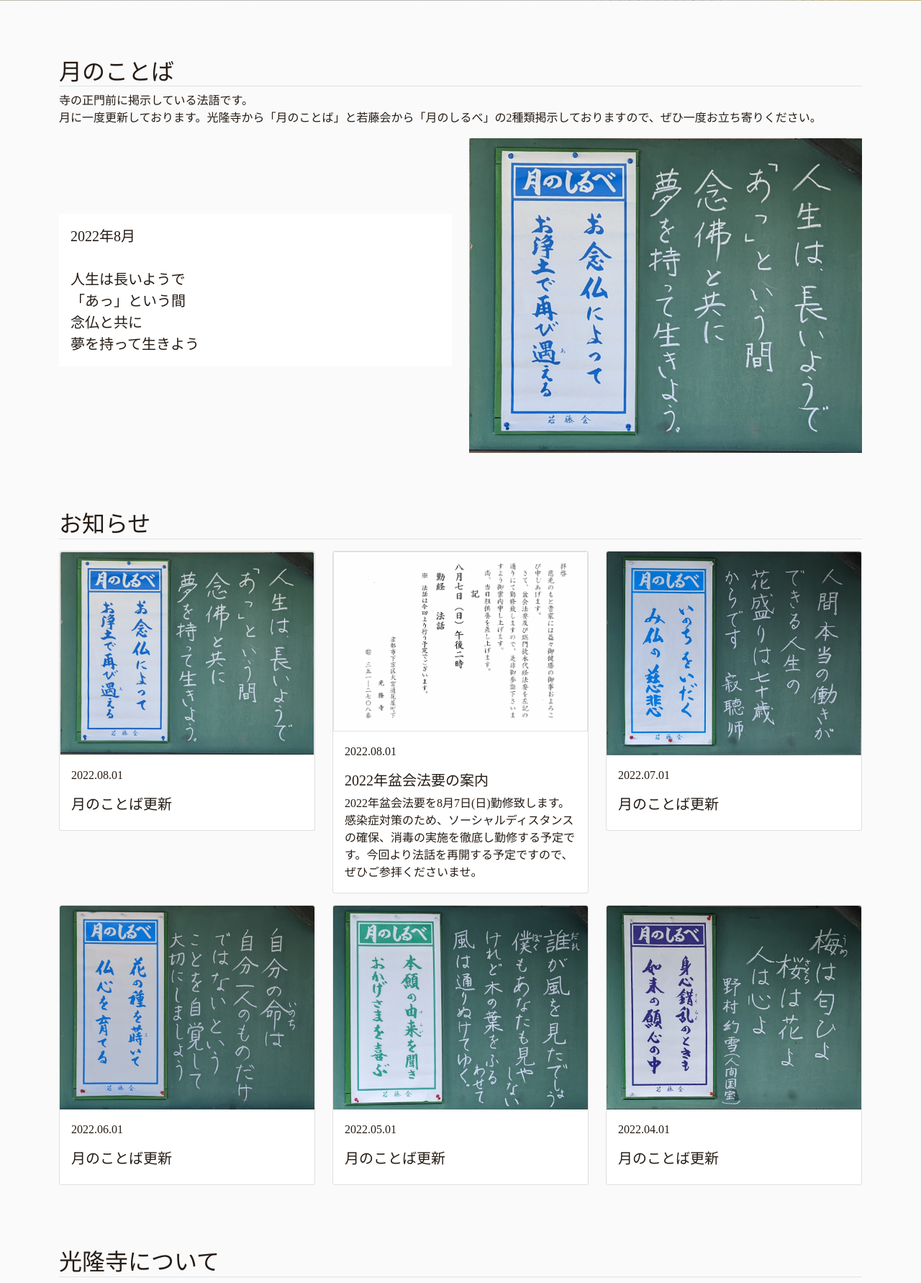
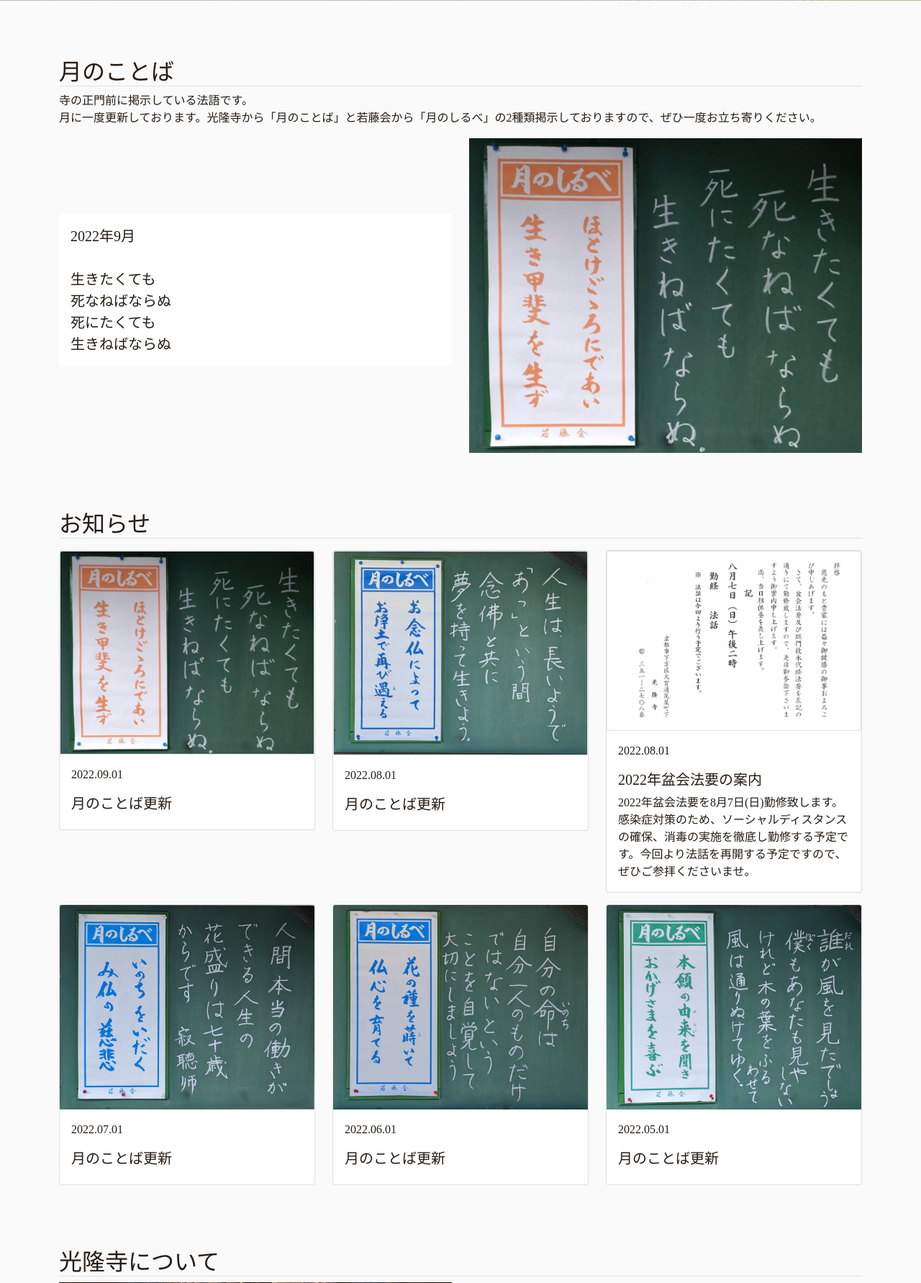
Before and after one commit to Private-Kawa/tera-project-3, a PHP site: page / in a window 1280 px wide. Shown: the part 719-2501 px from the top of the page at 72% size. Run offline with PHP 8.4, Linux system fonts and the light colour scheme; some libraries are stand-ins or nearby versions; some web fonts are replaced.

Commit message:
add word202209

```diff
--- a/index.php
+++ b/index.php
@@ -8,7 +8,8 @@
 	<title>京都大宮花屋町の光隆寺 | 浄土真宗本願寺派 光隆寺</title>
 	<!-- SEO -->
 	<meta name="keywords" content="浄土真宗,京都,寺院,本願寺派,浄土真宗本願寺派,本願寺,真宗">
-	<meta name="description" content="浄土真宗本願寺派の光隆寺の公式ホームページです。寺院前に掲示している法語、日々の勤行の様子などを掲載しております。本寺は1670年に能化知空師により開かれ、現住職は第12代の河原知広が勤めております。">
+	<meta name="description"
+		content="浄土真宗本願寺派の光隆寺の公式ホームページです。寺院前に掲示している法語、日々の勤行の様子などを掲載しております。本寺は1670年に能化知空師により開かれ、現住職は第12代の河原知広が勤めております。">
 	<!-- og -->
 	<meta property="og:url" content="https://sinsyu-kouryuji.com/">
 	<meta property="og:title" content="京都大宮花屋町の光隆寺 | 浄土真宗本願寺派 光隆寺">
@@ -23,9 +24,11 @@
 	<link rel="preconnect" href="https://fonts.googleapis.com">
 	<link rel="preconnect" href="https://fonts.gstatic.com" crossorigin>
 	<link href="https://fonts.googleapis.com/earlyaccess/hannari.css" rel="stylesheet">
-	<link href="https://fonts.googleapis.com/css2?family=Noto+Sans+JP:wght@100;300;400;500&display=swap" rel="stylesheet">
+	<link href="https://fonts.googleapis.com/css2?family=Noto+Sans+JP:wght@100;300;400;500&display=swap"
+		rel="stylesheet">
 	<!-- Bootstrap CSS -->
-	<link href="https://cdn.jsdelivr.net/npm/bootstrap@5.0.0-beta1/dist/css/bootstrap.min.css" rel="stylesheet" integrity="sha384-giJF6kkoqNQ00vy+HMDP7azOuL0xtbfIcaT9wjKHr8RbDVddVHyTfAAsrekwKmP1" crossorigin="anonymous">
+	<link href="https://cdn.jsdelivr.net/npm/bootstrap@5.0.0-beta1/dist/css/bootstrap.min.css" rel="stylesheet"
+		integrity="sha384-giJF6kkoqNQ00vy+HMDP7azOuL0xtbfIcaT9wjKHr8RbDVddVHyTfAAsrekwKmP1" crossorigin="anonymous">
 	<!-- Bootstrap Icon CSS -->
 	<link rel="stylesheet" href="https://cdn.jsdelivr.net/npm/bootstrap-icons@1.4.0/font/bootstrap-icons.css">
 	<!-- CSS -->
@@ -44,7 +47,9 @@
 					<img src="img/logo/logo3.png" alt="浄土真宗本願寺派光隆寺" width="200" height="50">
 				</a>
 				<!-- ハンバーガーボタン -->
-				<button class="navbar-toggler" type="button" data-bs-toggle="collapse" data-bs-target="#navbarSupportedContent" aria-controls="navbarSupportedContent" aria-expanded="false" aria-label="Toggle navigation">
+				<button class="navbar-toggler" type="button" data-bs-toggle="collapse"
+					data-bs-target="#navbarSupportedContent" aria-controls="navbarSupportedContent"
+					aria-expanded="false" aria-label="Toggle navigation">
 					<span class="navbar-toggler-icon"></span>
 				</button>
 				<!-- navアイテム -->
@@ -114,16 +119,16 @@
 				<div class="d-flex flex-column col-sm-6">
 					<div class="my-auto">
 						<p class="bg-white p-3 fs-5">
-							2022年8月<br><br>
-							人生は長いようで<br>
-							「あっ」という間<br>
-							念仏と共に<br>
-							夢を持って生きよう
+							2022年9月<br><br>
+							生きたくても<br>
+							死なねばならぬ<br>
+							死にたくても<br>
+							生きねばならぬ
 						</p>
 					</div>
 				</div>
 				<div class="col-sm-6 align-self-center min-vh-50">
-					<img src="img/word/202208.jpg" class="img-fluid" alt="人生は長いようで「あっ」という間 念仏と共に夢を持って生きよう">
+					<img src="img/word/202209.jpg" class="img-fluid" alt="生きたくても死なねばならぬ死にたくても生きねばならぬ">
 				</div>
 			</div>
 		</div>
@@ -138,7 +143,19 @@
 				<div class="col-md-4 mx-auto my-2">
 					<div class="card">
 						<a href="src/news/20220807_bon.pdf">
-							<img src="img/word/202208.jpg" class="card-img-top border" alt="人生は長いようで「あっ」という間 念仏と共に夢を持って生きよう">
+							<img src="img/word/202209.jpg" class="card-img-top border" alt="生きたくても死なねばならぬ死にたくても生きねばならぬ">
+						</a>
+						<div class="card-body">
+							<p class="card-text">2022.09.01</p>
+							<h5 class="card-title">月のことば更新</h5>
+						</div>
+					</div>
+				</div>
+				<div class="col-md-4 mx-auto my-2">
+					<div class="card">
+						<a href="src/news/20220807_bon.pdf">
+							<img src="img/word/202208.jpg" class="card-img-top border"
+								alt="人生は長いようで「あっ」という間 念仏と共に夢を持って生きよう">
 						</a>
 						<div class="card-body">
 							<p class="card-text">2022.08.01</p>
@@ -181,18 +198,10 @@
 				</div>
 				<div class="col-md-4 mx-auto my-2">
 					<div class="card">
-						<img src="img/word/202205.jpg" class="card-img-top" alt="誰が風をみたでしょう 僕もあなたも見やしない けれど木の葉をふるわせて 風は通りぬけてゆく。">
+						<img src="img/word/202205.jpg" class="card-img-top"
+							alt="誰が風をみたでしょう 僕もあなたも見やしない けれど木の葉をふるわせて 風は通りぬけてゆく。">
 						<div class="card-body">
 							<p class="card-text">2022.05.01</p>
-							<h5 class="card-title">月のことば更新</h5>
-						</div>
-					</div>
-				</div>
-				<div class="col-md-4 mx-auto my-2">
-					<div class="card">
-						<img src="img/word/202204.jpg" class="card-img-top" alt="梅は匂ひよ　桜は花よ　人は心よ">
-						<div class="card-body">
-							<p class="card-text">2022.04.01</p>
 							<h5 class="card-title">月のことば更新</h5>
 						</div>
 					</div>
@@ -218,7 +227,9 @@
 		<!-- 交通案内 -->
 		<div id="accessScroll" class="container">
 			<h2 class="fw-light border-bottom">交通案内</h2>
-			<iframe src="https://www.google.com/maps/embed?pb=!1m18!1m12!1m3!1d8141.619382815559!2d135.744567549931!3d34.99302516413231!2m3!1f0!2f0!3f0!3m2!1i1024!2i768!4f13.1!3m3!1m2!1s0x6001061f6ca448a1%3A0xbae3b64799786152!2z5rWE5Zyf55yf5a6X5pys6aGY5a-65rS-IOW7o-mZteWxsSDlhYnpmoblr7o!5e0!3m2!1sja!2sjp!4v1628585646772!5m2!1sja!2sjp" width="100%" height="400px" style="border:0;" allowfullscreen="" loading="lazy"></iframe>
+			<iframe
+				src="https://www.google.com/maps/embed?pb=!1m18!1m12!1m3!1d8141.619382815559!2d135.744567549931!3d34.99302516413231!2m3!1f0!2f0!3f0!3m2!1i1024!2i768!4f13.1!3m3!1m2!1s0x6001061f6ca448a1%3A0xbae3b64799786152!2z5rWE5Zyf55yf5a6X5pys6aGY5a-65rS-IOW7o-mZteWxsSDlhYnpmoblr7o!5e0!3m2!1sja!2sjp!4v1628585646772!5m2!1sja!2sjp"
+				width="100%" height="400px" style="border:0;" allowfullscreen="" loading="lazy"></iframe>
 			<div class="mx-auto p-2">
 				<dl>
 					<dt class="fs-4">所在地</dt>
@@ -271,9 +282,12 @@
 
 </body>
 <!-- Bootstrap Bundle with Popper -->
-<script src="https://cdn.jsdelivr.net/npm/bootstrap@5.0.0-beta1/dist/js/bootstrap.bundle.min.js" integrity="sha384-ygbV9kiqUc6oa4msXn9868pTtWMgiQaeYH7/t7LECLbyPA2x65Kgf80OJFdroafW" crossorigin="anonymous"></script>
+<script src="https://cdn.jsdelivr.net/npm/bootstrap@5.0.0-beta1/dist/js/bootstrap.bundle.min.js"
+	integrity="sha384-ygbV9kiqUc6oa4msXn9868pTtWMgiQaeYH7/t7LECLbyPA2x65Kgf80OJFdroafW" crossorigin="anonymous">
+</script>
 <!-- jQuery -->
-<script src="https://code.jquery.com/jquery-3.4.1.min.js" integrity="sha256-CSXorXvZcTkaix6Yvo6HppcZGetbYMGWSFlBw8HfCJo=" crossorigin="anonymous"></script>
+<script src="https://code.jquery.com/jquery-3.4.1.min.js"
+	integrity="sha256-CSXorXvZcTkaix6Yvo6HppcZGetbYMGWSFlBw8HfCJo=" crossorigin="anonymous"></script>
 <script src="js/index.js"></script>
 
 </html>
```
Also changed, not shown: img/word/202209.jpg (added).
